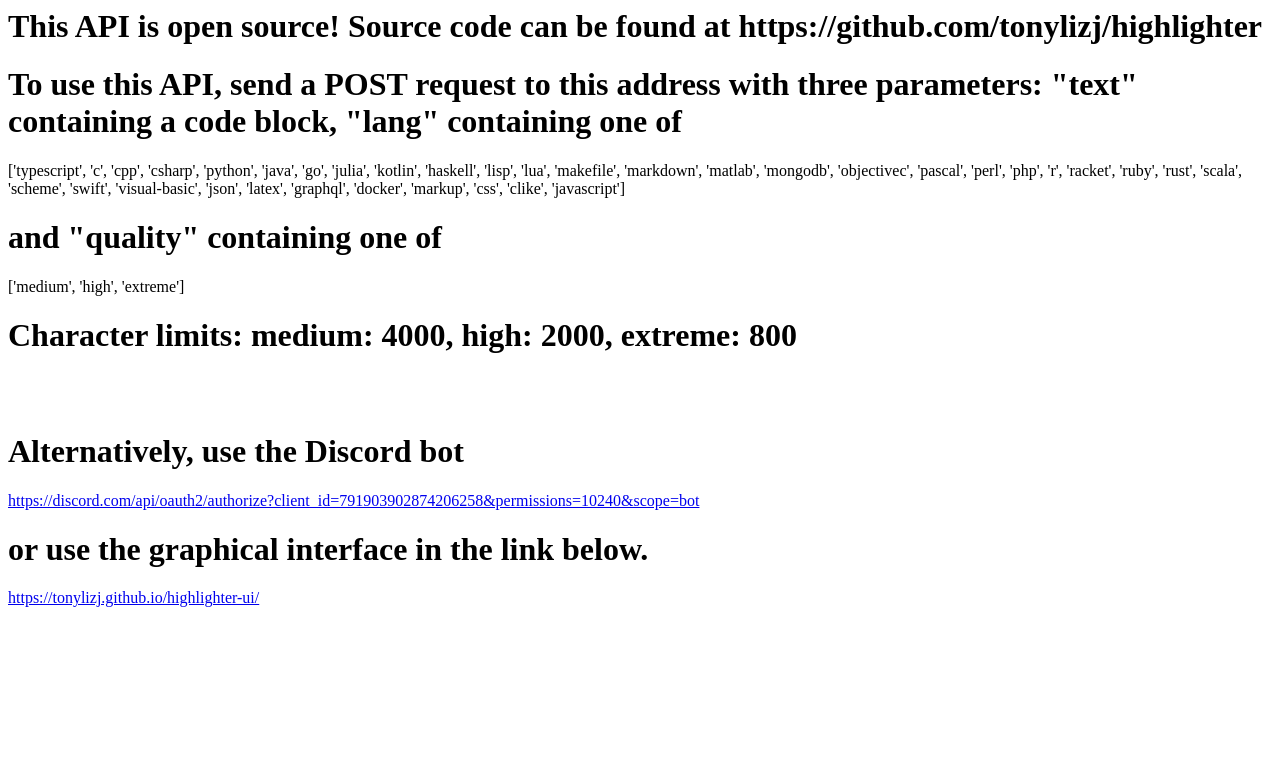
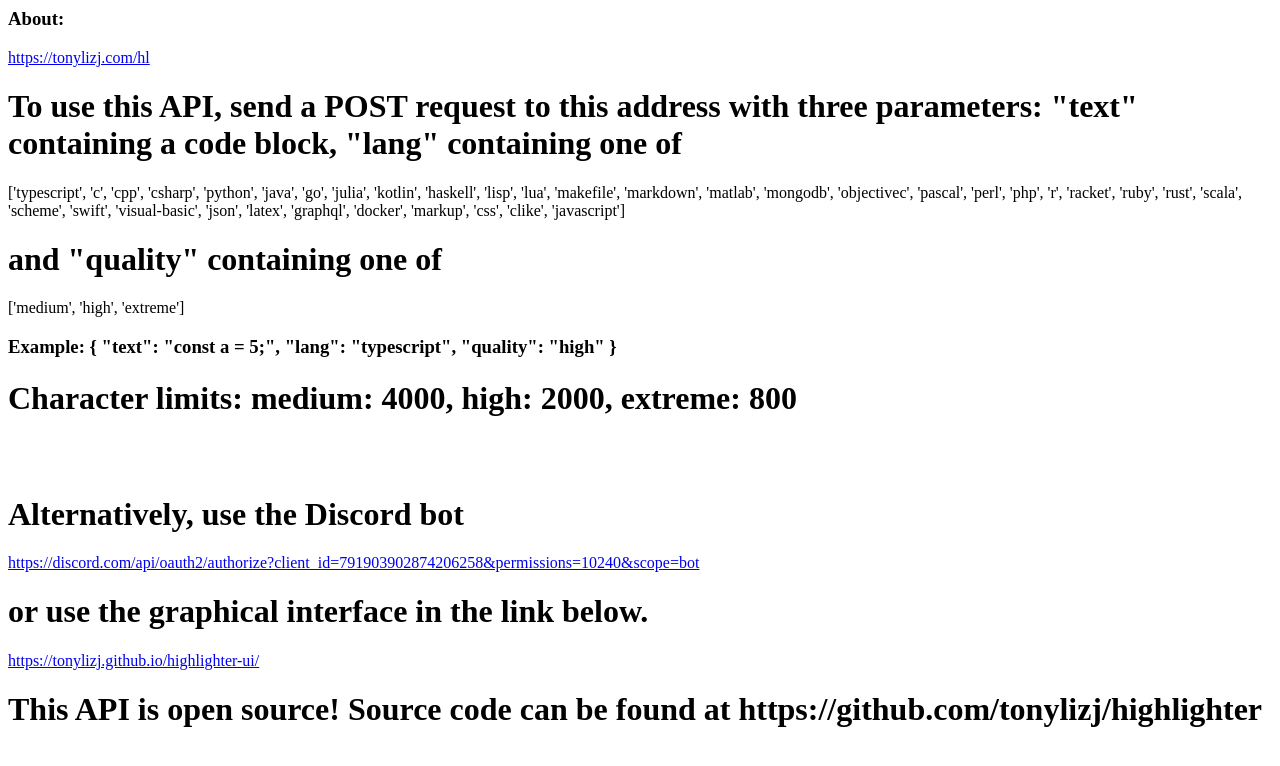
Before and after one commit to tonylizj/highlighter, a website: page highlighter-api/html/sendPost.html in a window 1280 px wide. Drawn offline with Linux system fonts and the light colour scheme.

Commit message:
text changes

```diff
--- a/highlighter-api/html/sendPost.html
+++ b/highlighter-api/html/sendPost.html
@@ -5,7 +5,8 @@
 </head>
 
 <body>
-    <h1>This API is open source! Source code can be found at https://github.com/tonylizj/highlighter</h1>
+    <h3>About: </h3>
+    <a href="https://tonylizj.com/hl">https://tonylizj.com/hl</a>
     <h1>
         To use this API, send a POST request to this address
         with three parameters: "text" containing a code block, "lang" containing one of
@@ -18,6 +19,7 @@
     </p>
     <h1>and "quality" containing one of</h1>
     <p>['medium', 'high', 'extreme']</p>
+    <h3>Example: { "text": "const a = 5;", "lang": "typescript", "quality": "high" }</h3>
     <h1>
         Character limits: medium: 4000, high: 2000, extreme: 800
     </h1>
@@ -29,7 +31,7 @@
     <a href="https://discord.com/api/oauth2/authorize?client_id=791903902874206258&permissions=10240&scope=bot">https://discord.com/api/oauth2/authorize?client_id=791903902874206258&permissions=10240&scope=bot</a>
     <h1>or use the graphical interface in the link below.</h1>
     <a href="https://tonylizj.github.io/highlighter-ui/">https://tonylizj.github.io/highlighter-ui/</a>
-
+    <h1>This API is open source! Source code can be found at https://github.com/tonylizj/highlighter</h1>
 </body>
 
 </html>
```
Also changed, not shown: README.md.
